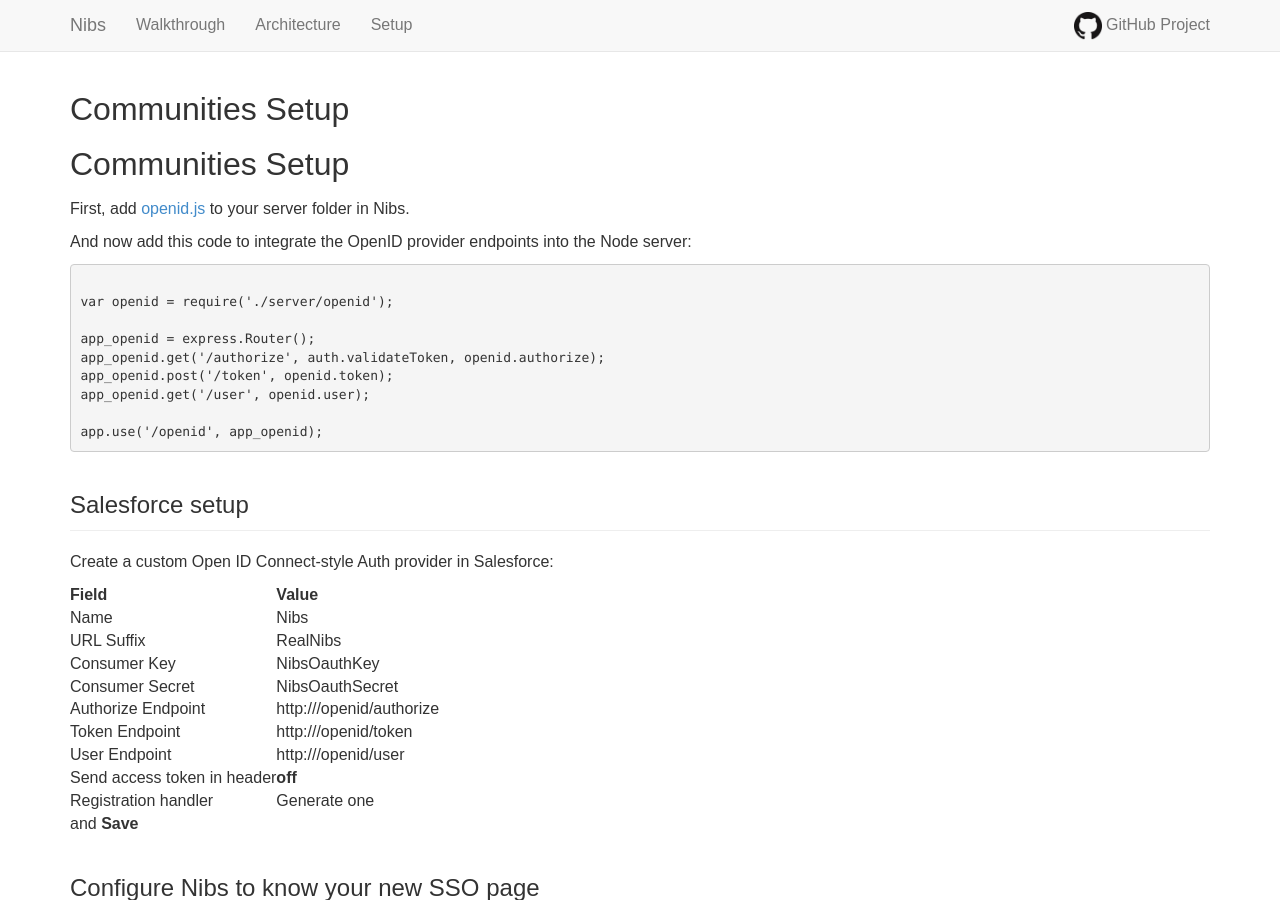
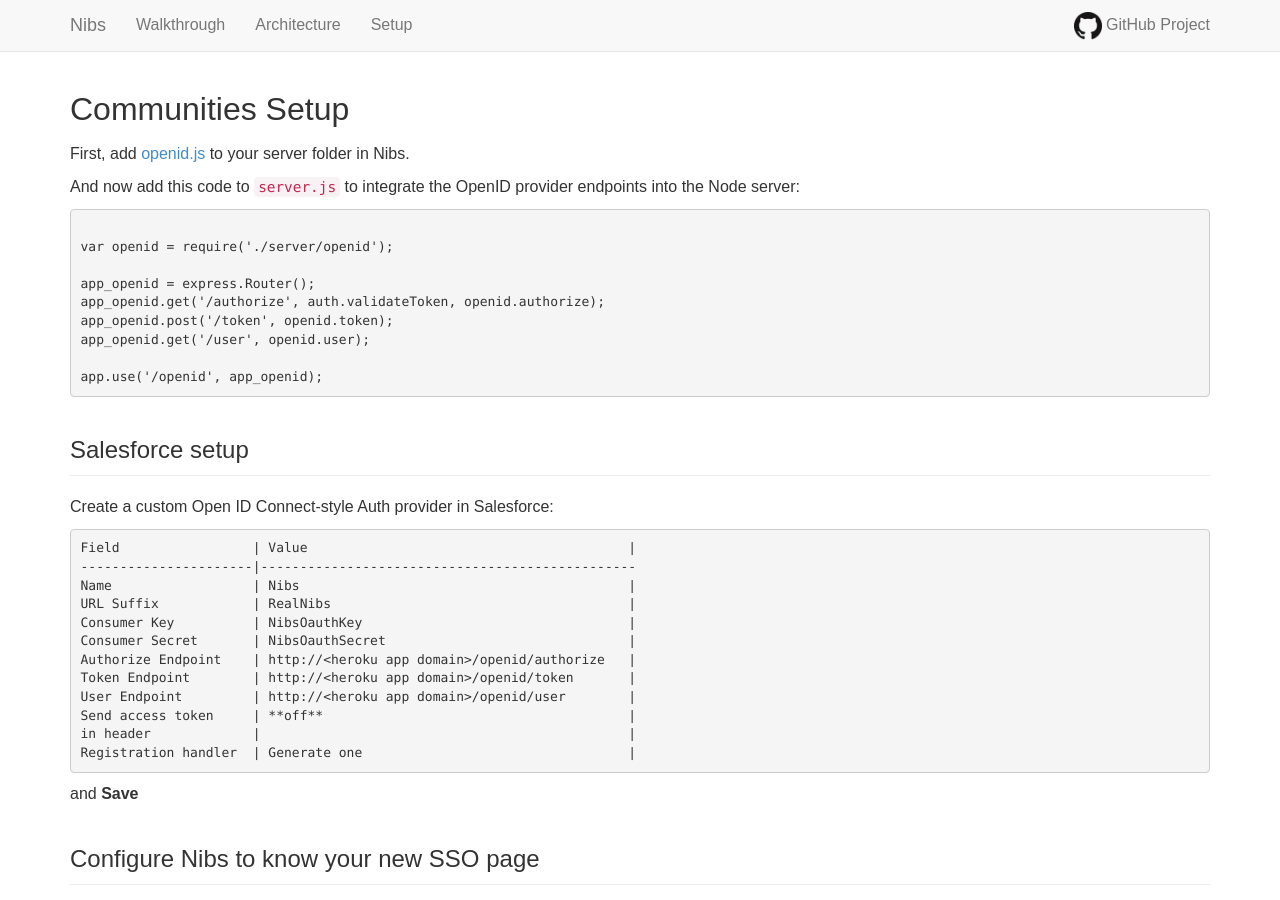
Before and after one commit to heroku/nibs, a Jekyll site: the page built from communities.md, in a window 1280 px wide and 900 px high. Built offline with Jekyll 4.4.1, drawn with Linux system fonts in a browser that asks for light colours; some web fonts are replaced; Markdown is read by kramdown in place of the engine named in the settings.

Commit message:
Some doc improvements

````diff
--- a/communities.md
+++ b/communities.md
@@ -3,11 +3,9 @@
 title: Communities Setup
 ---
 
-# Communities Setup
+First, add [openid.js](openid.html) to your server folder in Nibs.
 
-First, add [openid.js](openid.md) to your server folder in Nibs.
-
-And now add this code to integrate the OpenID provider endpoints into the Node server:
+And now add this code to `server.js` to integrate the OpenID provider endpoints into the Node server:
 
 ```javascript
 
@@ -25,17 +23,20 @@
 
 Create a custom Open ID Connect-style Auth provider in Salesforce:
 
-Field     | Value |
-----------|-------------
-Name      | Nibs |
-URL Suffix | RealNibs |
-Consumer Key | NibsOauthKey |
-Consumer Secret | NibsOauthSecret |
-Authorize Endpoint | http://<heroku app domain>/openid/authorize |
-Token Endpoint | http://<heroku app domain>/openid/token |
-User Endpoint | http://<heroku app domain>/openid/user |
-Send access token in header | **off** |
-Registration handler | Generate one |
+```
+Field                 | Value                                         |
+----------------------|------------------------------------------------
+Name                  | Nibs                                          |
+URL Suffix            | RealNibs                                      |
+Consumer Key          | NibsOauthKey                                  |
+Consumer Secret       | NibsOauthSecret                               |
+Authorize Endpoint    | http://<heroku app domain>/openid/authorize   |
+Token Endpoint        | http://<heroku app domain>/openid/token       |
+User Endpoint         | http://<heroku app domain>/openid/user        |
+Send access token     | **off**                                       |
+in header             |                                               |
+Registration handler  | Generate one                                  |
+```
 
 and **Save**
 
````
Also changed, not shown: architecture.md (+1 -0 lines), openid.md (+5 -0 lines), images/sos_screenshot.jpg (added).
